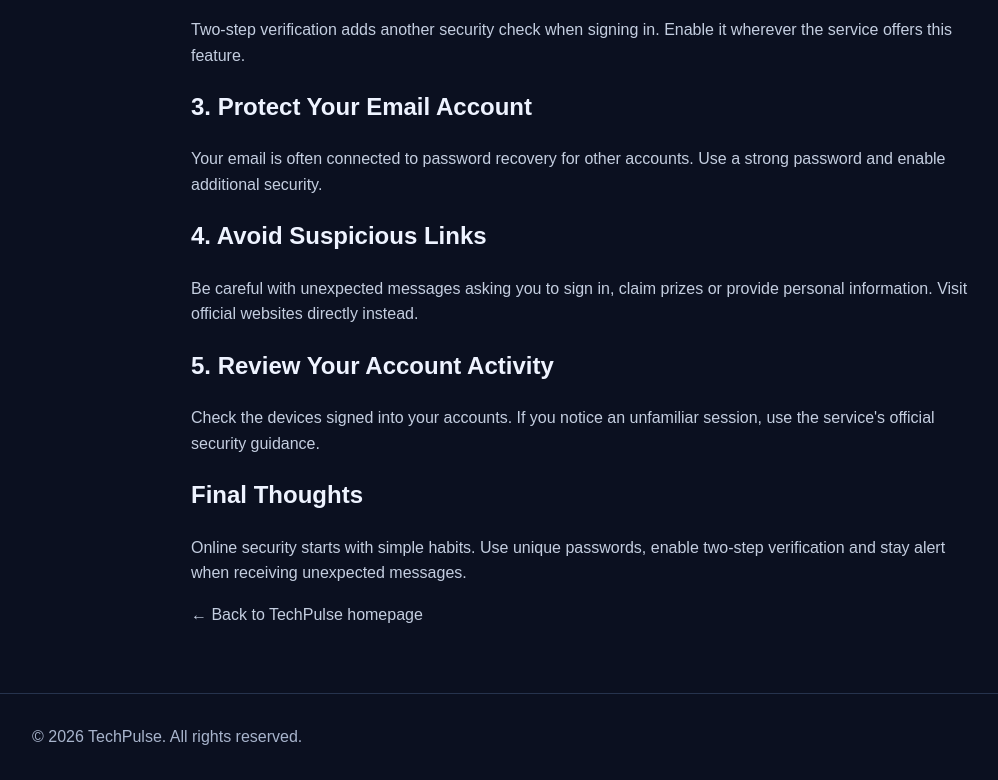
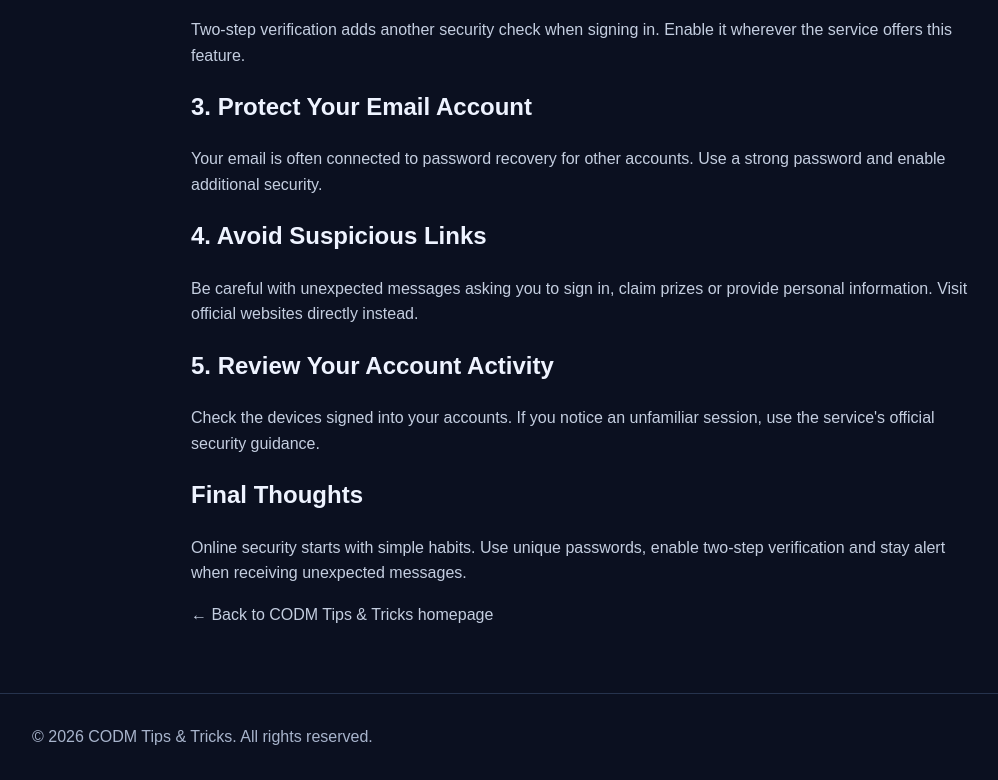
Before and after one commit to Toxinated5ive8ight/Toxinated5ive8ight.github.io, a plain HTML site: page articles/account-security.html in a window 1280 px wide. Shown: the part 586-1366 px from the top of the page, without its empty margins (59-1057 px from the left). Drawn offline with Linux system fonts and the light colour scheme.

Commit message:
Update account-security.html

```diff
--- a/articles/account-security.html
+++ b/articles/account-security.html
@@ -3,7 +3,7 @@
 <head>
 <meta charset="UTF-8">
 <meta name="viewport" content="width=device-width, initial-scale=1">
-<title>How to Secure Your Online Accounts | TechPulse</title>
+<title>How to Secure Your Online Accounts | CODM Tips & Tricks</title>
 <meta name="description" content="Simple steps to protect your online accounts with stronger passwords and two-step verification.">
 <link rel="stylesheet" href="../assets/style.css">
 </head>
@@ -11,7 +11,7 @@
 
 <header>
 <div class="wrap nav">
-<a class="brand" href="../index.html">Tech<span>Pulse</span></a>
+<a class="brand" href="../index.html">Codm<span>Tips</span></a>
 <nav class="links">
 <a href="../index.html">Home</a>
 <a href="../about.html">About</a>
@@ -49,13 +49,13 @@
 <h2>Final Thoughts</h2>
 <p>Online security starts with simple habits. Use unique passwords, enable two-step verification and stay alert when receiving unexpected messages.</p>
 
-<p><a href="../index.html">← Back to TechPulse homepage</a></p>
+<p><a href="../index.html">← Back to CODM Tips & Tricks homepage</a></p>
 
 </div>
 </main>
 
 <footer>
-<div class="wrap">© 2026 TechPulse. All rights reserved.</div>
+<div class="wrap">© 2026 CODM Tips & Tricks. All rights reserved.</div>
 </footer>
 
 </body>
```
